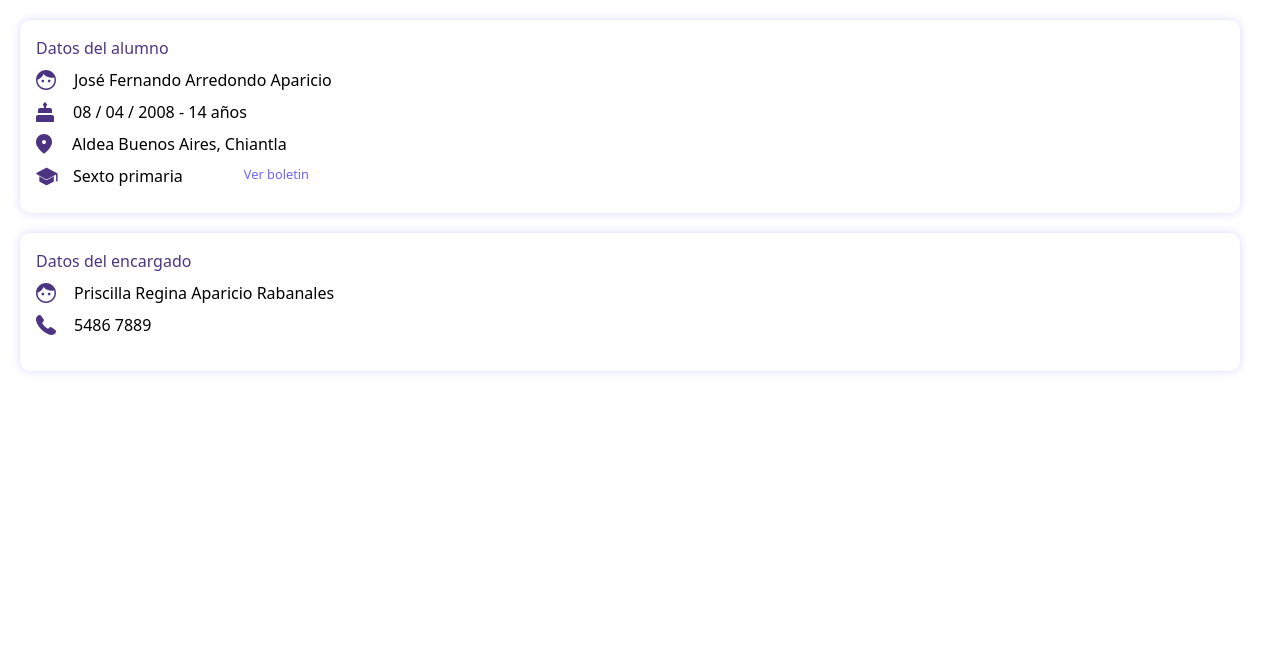
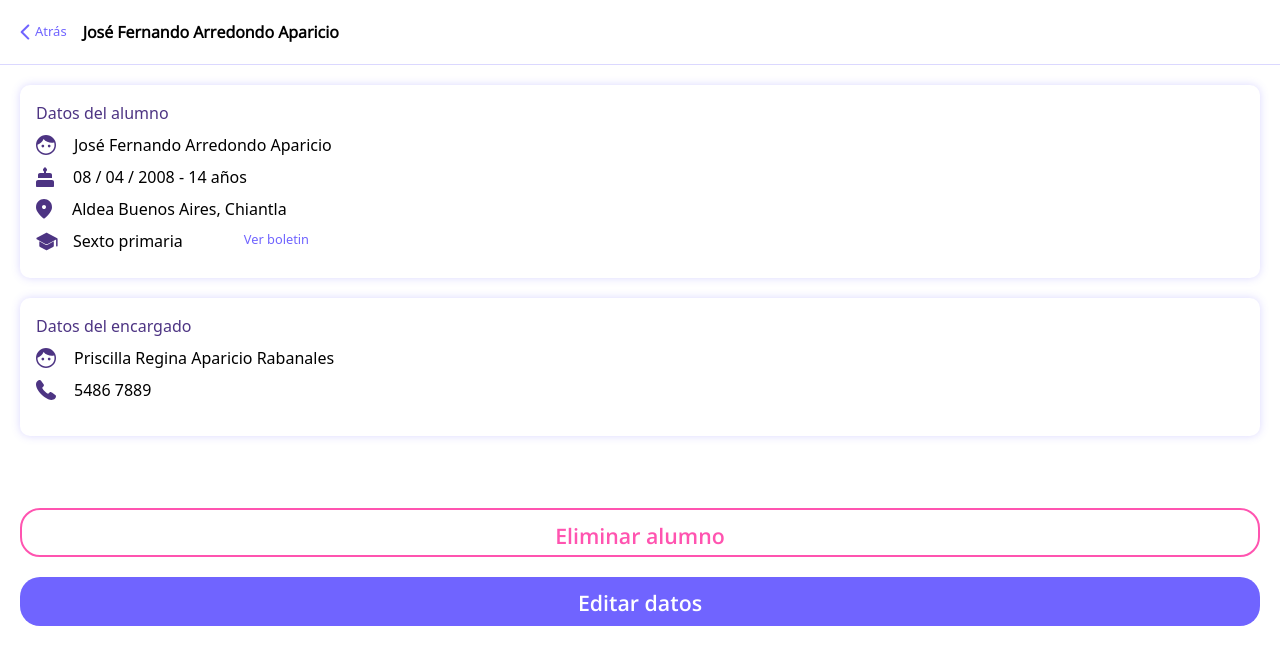
Before and after one commit to Rafterminador/atenea-cliente, a React (Create React App) app: page /perfil/alumno in a window 1280 px wide. Shown: the top 664 px of the page. Built offline with nearby package versions, Linux system fonts and the light colour scheme; the HTML template or start-up script is replaced by a standard one.

Commit message:
perfil alumno terminado

```diff
--- a/src/components/CardAlumno.jsx
+++ b/src/components/CardAlumno.jsx
@@ -9,7 +9,7 @@ const CardAlumno = (props) => {
   console.log(props.ruta);
 
   return (
-    <div className="mr-[20px]">
+    <div className="">
       <div className="">
         <div className="bg-[#FFFFFF] bordercard my-6 mt-5 mb-5 ml-5 mr-5 pb-4 pt-4 pl-4 pr-4">
           <div className="">
--- a/src/pages/AlumnoProfile.jsx
+++ b/src/pages/AlumnoProfile.jsx
@@ -1,9 +1,22 @@
 import React from "react";
 import CardAlumno from "../components/CardAlumno";
+import bleft from "../assets/images/chevron_left.svg";
 
 export default function AlumnoProfile() {
   return (
-    <div>
+    <div className="flex flex-col justify-between">
+      <div className="flex m-5 text-center">
+        <img src={bleft} alt="backleft" />
+        <p className="text-[13px] ml-[5px] mt-[2px] font-sans text-[#7064FF]">
+          Atrás
+        </p>
+        <p className="text-[16px] ml-[16px] font-semibold">
+          José Fernando Arredondo Aparicio
+        </p>
+      </div>
+
+      <div className="bg-[#DBD8FF] h-[1px] my-0"></div>
+
       <div className="">
         <CardAlumno
           nombre={"José Fernando Arredondo Aparicio"}
@@ -14,6 +27,21 @@ export default function AlumnoProfile() {
           telefono={"5486 7889"}
         />
       </div>
+
+
+      <div className="m-5">
+        <button
+          className="min-w-full bg-transparent border-[#FF54B0] border-2 text-[#FF54B0] mt-[32px] h-[49px] text-[21.33px]"
+        >
+          Eliminar alumno
+        </button>
+
+        <button
+          className="min-w-full bg-[#7064FF] text-white mt-[20px] h-[49px] text-[21.33px]"
+        >
+          Editar datos
+        </button>
+      </div>
     </div>
   );
 }
--- a/src/pages/EditAlumnoAccount.jsx
+++ b/src/pages/EditAlumnoAccount.jsx
@@ -70,6 +70,8 @@ const EditAlumnoAccount = () => {
           </div>
         </form>
 
+
+
 <div  className="m-5">
         <button
           type="submit"
```
